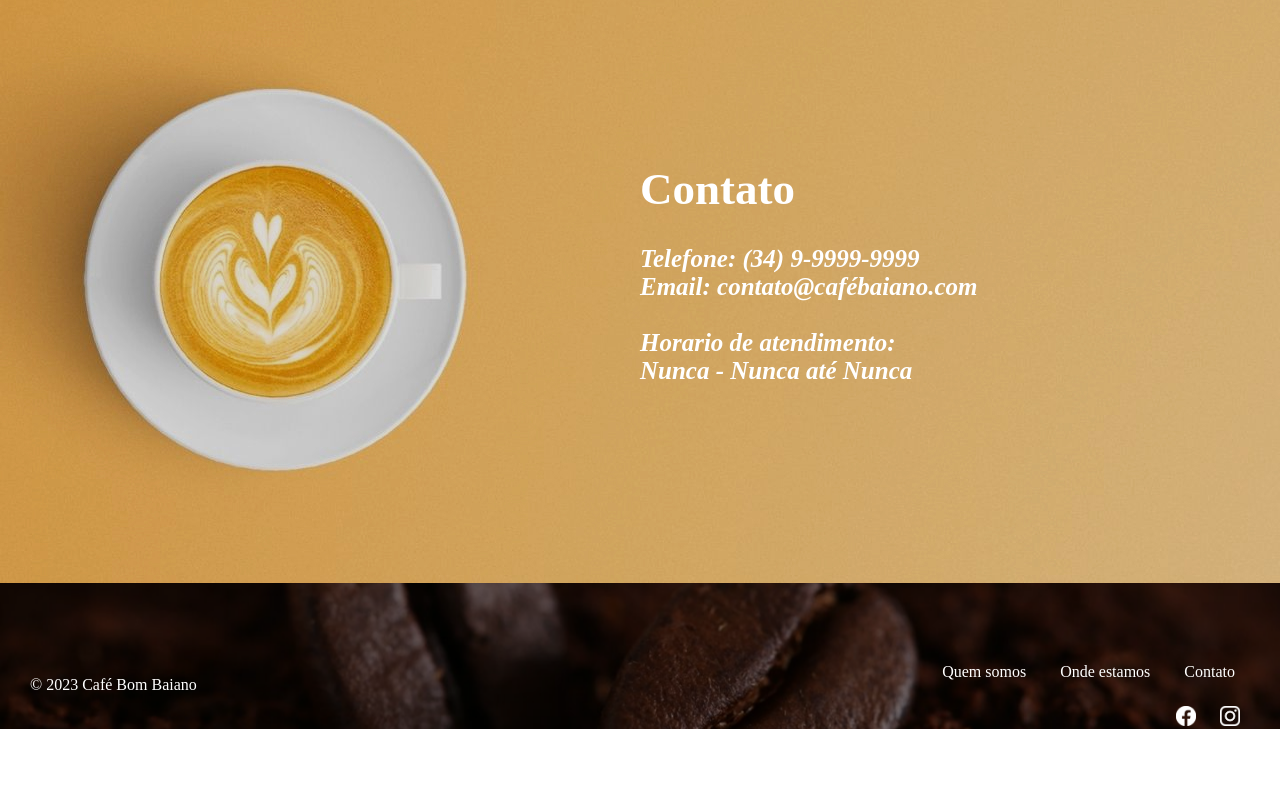
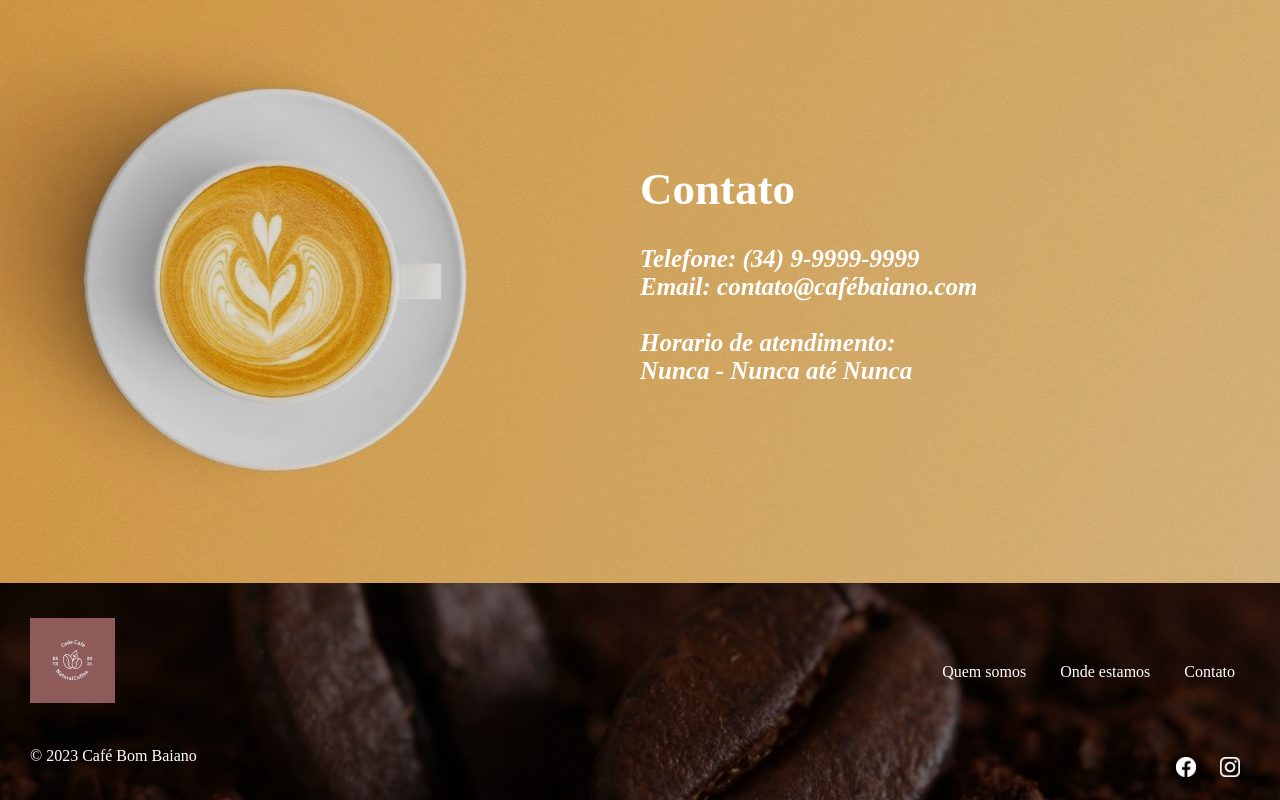
Before and after one commit to GabrielBai/Cafe-Bom-Baiano, a plain HTML site: page index.html in a window 1280 px wide. Shown: the part 2729-3529 px from the top of the page. Before the commit the page ends 3469 px from the top, so only its background shows below. Drawn offline with Linux system fonts and the light colour scheme; the site is published under a folder, as on GitHub Pages, so addresses that start at the root find nothing; a web font is replaced by a local one.

Commit message:
Logo do rodapé arrumado

```diff
--- a/index.html
+++ b/index.html
@@ -71,7 +71,7 @@ Horario de atendimento:<br> Nunca - Nunca até Nunca
 
     <footer class="rodape">
         <a href="index.html">
-            <img src="/src/images/logo.jpg" alt="" class="logo">
+            <img src="./src/images/logo.jpg" alt="" class="logo">
         </a>
         <ul>
             <li><a href="#quem-somos">Quem somos</a></li>
```
